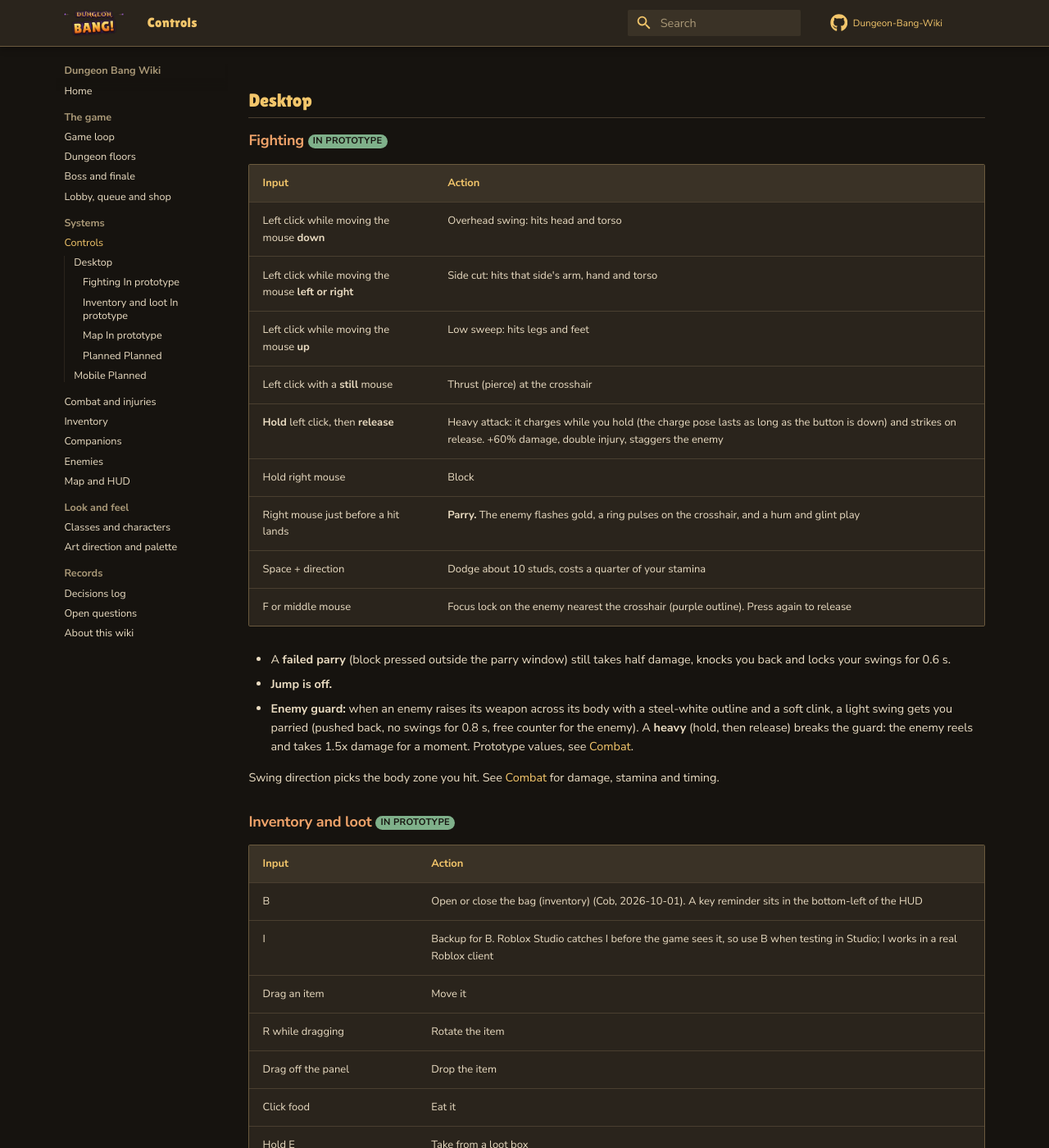
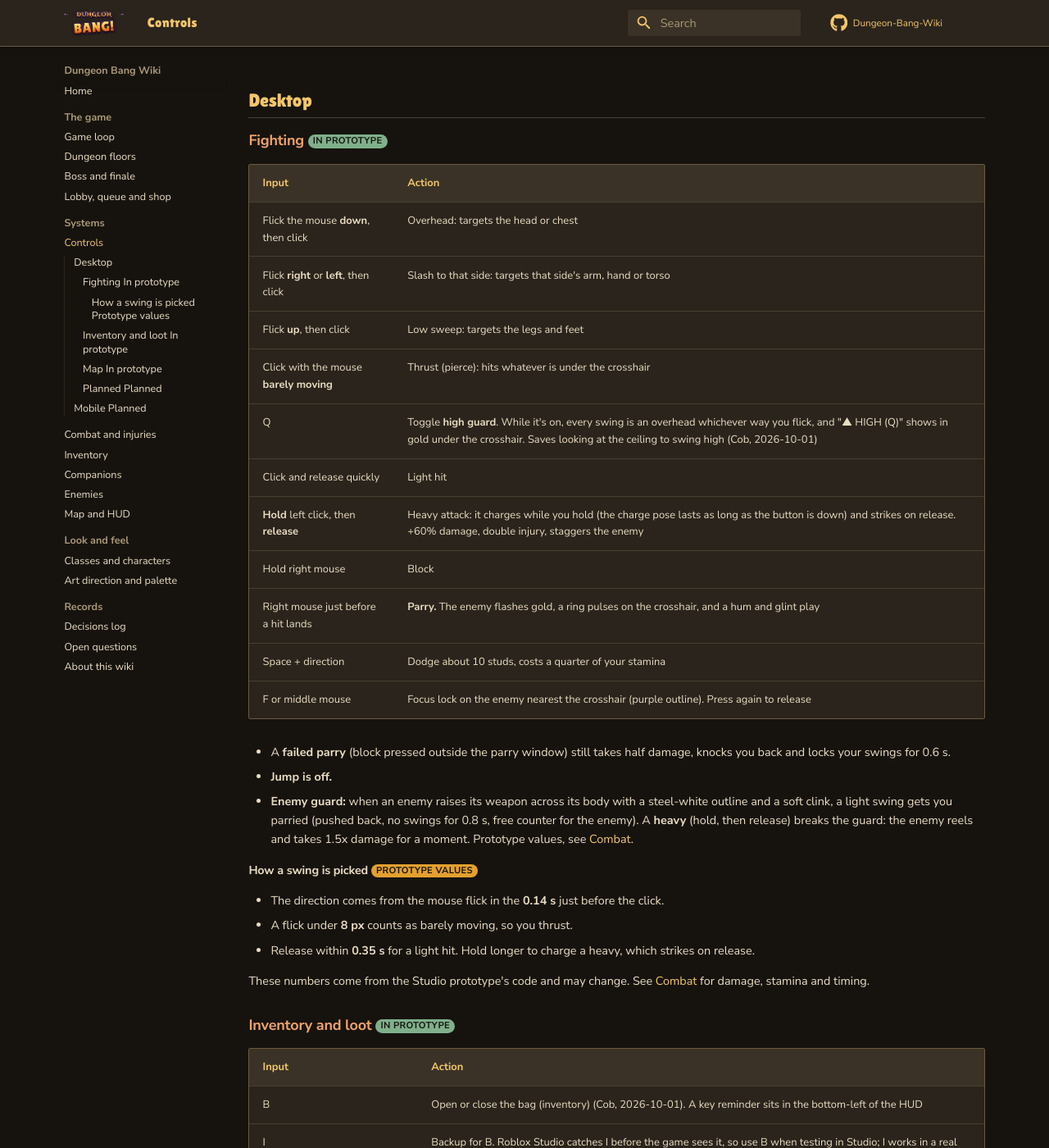
Before and after one commit to iamlegendok/Dungeon-Bang-Wiki, an MkDocs documentation site: the page built from docs/controls.md, in a window 1280 px wide and 1400 px high, scrolled down 364 px. Shown: the whole window at 82% size. Built offline with MkDocs 1.6.1 and Material for MkDocs 9.7.7, drawn with Linux system fonts in a browser that asks for light colours; comment, search, counter and statistics services are not loaded; some of the changed text lies outside the part shown.

Commit message:
Q toggles high guard; document how swings are picked
Co-Authored-By: Claude Opus 5.5 (1M context) <noreply@anthropic.com>
Claude-Session: https://claude.ai/code/session_01BBz4VfGTsvBuNKXe58LieA

```diff
--- a/docs/controls.md
+++ b/docs/controls.md
@@ -14,10 +14,12 @@ What each input does. The **In prototype** tag means it already works in the Rob
 
 | Input | Action |
 |-|-|
-| Left click while moving the mouse **down** | Overhead swing: hits head and torso |
-| Left click while moving the mouse **left or right** | Side cut: hits that side's arm, hand and torso |
-| Left click while moving the mouse **up** | Low sweep: hits legs and feet |
-| Left click with a **still** mouse | Thrust (pierce) at the crosshair |
+| Flick the mouse **down**, then click | Overhead: targets the head or chest |
+| Flick **right** or **left**, then click | Slash to that side: targets that side's arm, hand or torso |
+| Flick **up**, then click | Low sweep: targets the legs and feet |
+| Click with the mouse **barely moving** | Thrust (pierce): hits whatever is under the crosshair |
+| Q | Toggle **high guard**. While it's on, every swing is an overhead whichever way you flick, and "▲ HIGH (Q)" shows in gold under the crosshair. Saves looking at the ceiling to swing high (Cob, 2026-10-01) |
+| Click and release quickly | Light hit |
 | **Hold** left click, then **release** | Heavy attack: it charges while you hold (the charge pose lasts as long as the button is down) and strikes on release. +60% damage, double injury, staggers the enemy |
 | Hold right mouse | Block |
 | Right mouse just before a hit lands | **Parry.** The enemy flashes gold, a ring pulses on the crosshair, and a hum and glint play |
@@ -28,7 +30,13 @@ What each input does. The **In prototype** tag means it already works in the Rob
 - **Jump is off.**
 - **Enemy guard:** when an enemy raises its weapon across its body with a steel-white outline and a soft clink, a light swing gets you parried (pushed back, no swings for 0.8 s, free counter for the enemy). A **heavy** (hold, then release) breaks the guard: the enemy reels and takes 1.5x damage for a moment. Prototype values, see [Combat](combat.md#enemy-guard).
 
-Swing direction picks the body zone you hit. See [Combat](combat.md#fighting-skill) for damage, stamina and timing.
+#### How a swing is picked <span class="tag draft">Prototype values</span>
+
+- The direction comes from the mouse flick in the **0.14 s** just before the click.
+- A flick under **8 px** counts as barely moving, so you thrust.
+- Release within **0.35 s** for a light hit. Hold longer to charge a heavy, which strikes on release.
+
+These numbers come from the Studio prototype's code and may change. See [Combat](combat.md#fighting-skill) for damage, stamina and timing.
 
 ### Inventory and loot <span class="tag decided">In prototype</span>
 
@@ -61,7 +69,7 @@ From the HUD design ([Map and HUD](ui.md#hud-draft)):
 
 | Input | Action |
 |-|-|
-| Q | Weapon on the hotbar |
+| Q | Weapon on the hotbar. Q is now the high guard toggle, so this needs another key <span class="tag open">Open</span> |
 | 1 to 4 | Hotbar items |
 | Z, X, C, V | Companion orders: Follow, Hold, Fetch, Attack |
 
```
Also changed, not shown: docs/combat.md (+1 -1 lines), docs/decisions.md (+1 -0 lines), docs/ui.md (+1 -1 lines).
